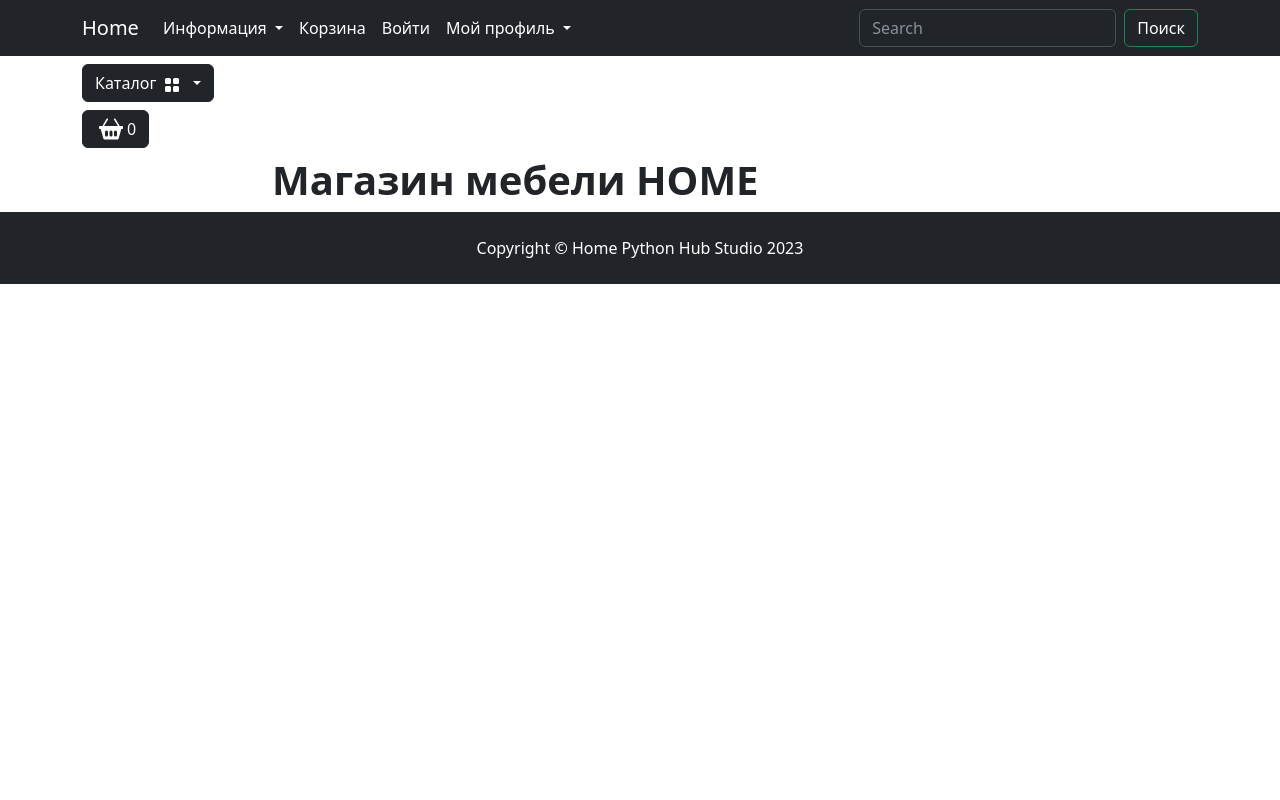
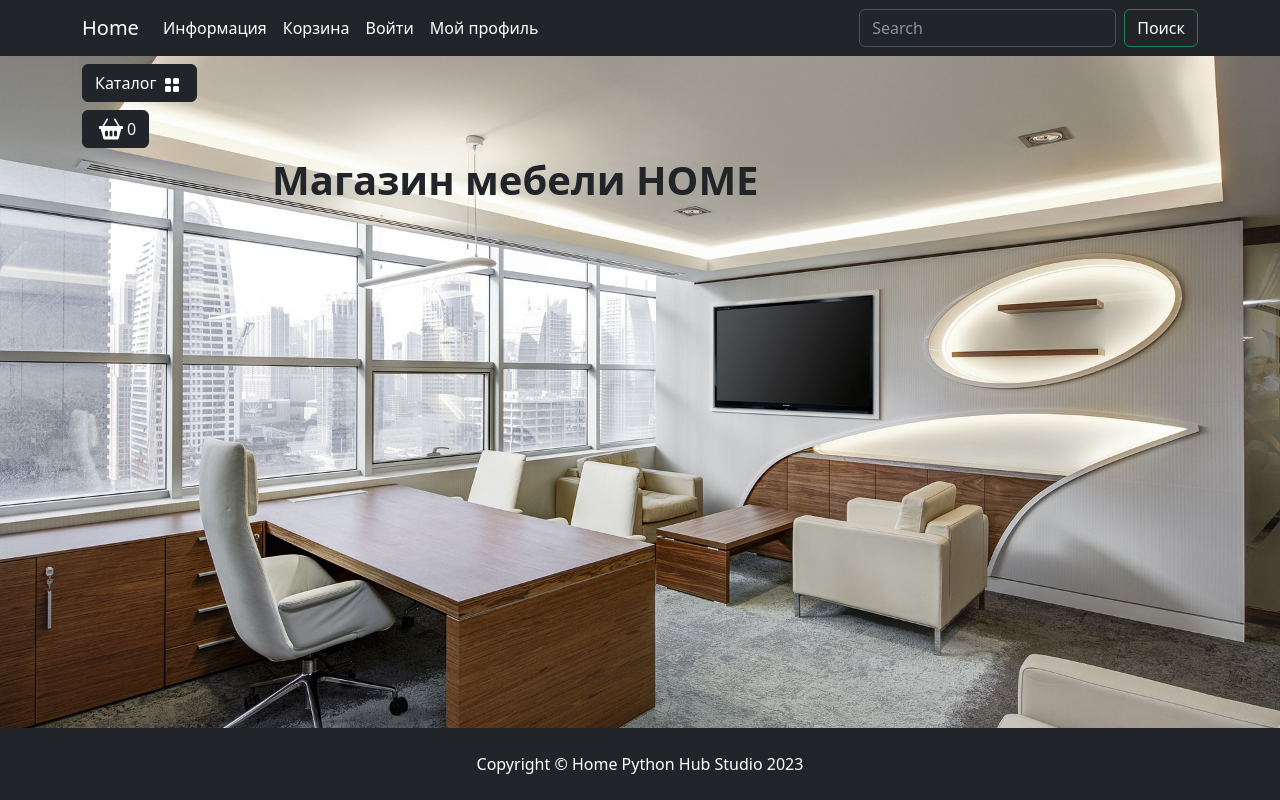
Before and after one commit to karybskyi/neekea_project, a Django app: page / in a window 1280 px wide. Run offline with Django 4.2, Linux system fonts and the light colour scheme; some libraries are stand-ins or nearby versions.

Commit message:
updated links in main.index.html template relative to main/static folder

```diff
--- a/main/templates/main/index.html
+++ b/main/templates/main/index.html
@@ -1,3 +1,5 @@
+{% load static %}
+
 <!DOCTYPE html>
 <html lang="en">
 
@@ -5,15 +7,15 @@
     <meta charset="UTF-8">
     <meta http-equiv="X-UA-Compatible" content="IE=edge">
     <meta name="viewport" content="width=device-width, initial-scale=1.0">
-    <link rel="stylesheet" href="deps/css/bootstrap/bootstrap.min.css">
-    <link rel="stylesheet" href="deps/css/my_css.css">
+    <link rel="stylesheet" href="{% static "css/bootstrap/bootstrap.min.css" %}">
+    <link rel="stylesheet" href="{% static "css/styles.css" %}">
     <!-- Стиль footer-a для главной страницы -->
-    <link rel="stylesheet" href="deps/css/my_footer_css.css">
+    <link rel="stylesheet" href="{% static "css/footer.css" %}">
     <!-- Favicons for different platforms -->
-    <link rel="apple-touch-icon" sizes="180x180" href="deps/favicon/apple-touch-icon.png">
-    <link rel="icon" type="image/png" sizes="32x32" href="deps/favicon/favicon-32x32.png">
-    <link rel="icon" type="image/png" sizes="16x16" href="deps/favicon/favicon-16x16.png">
-    <link rel="manifest" href="deps/favicon/site.webmanifest">
+    <link rel="apple-touch-icon" sizes="180x180" href="{% static "favicon/apple-touch-icon.png" %}">
+    <link rel="icon" type="image/png" sizes="32x32" href="{% static "favicon/favicon-32x32.png" %}">
+    <link rel="icon" type="image/png" sizes="16x16" href="{% static "favicon/favicon-16x16.png" %}">
+    <link rel="manifest" href="{% static "favicon/site.webmanifest" %}">
     <title>Home</title>
 </head>
 
@@ -80,7 +82,7 @@
                     <button class="btn btn-secondary dropdown-toggle btn-dark" type="button" data-bs-toggle="dropdown"
                         aria-expanded="false">
                         Каталог
-                        <img class="mx-1" src="deps/icons/grid-fill.svg" alt="Catalog Icon" width="16"
+                        <img class="mx-1" src="{% static "icons/grid-fill.svg" %}" alt="Catalog Icon" width="16"
                             height="16">
                     </button>
                     <ul class="dropdown-menu bg-dark" data-bs-theme="dark">
@@ -97,7 +99,7 @@
                 <div>
                     <button type="button" class="btn btn-dark btn-secondary d-flex" id="modalButton"
                         aria-expanded="false">
-                        <img class="mx-1" src="deps/icons/basket2-fill.svg" alt="Catalog Icon" width="24"
+                        <img class="mx-1" src="{% static "icons/basket2-fill.svg" %}" alt="Catalog Icon" width="24"
                             height="24">
                         <span id="goods-in-cart-count">0</span>
                     </button>
@@ -142,7 +144,7 @@
                                                     <div class="col p-0"><strong>100.00 $</strong></div>
                                                     <div class="col p-0">
                                                         <a href="#" class="remove-from-cart" data-cart-id="">
-                                                            <img class="mx-1" src="deps/icons/trash3-fill.svg"
+                                                            <img class="mx-1" src="{% static "icons/trash3-fill.svg" %}"
                                                                 alt="Catalog Icon" width="16" height="16">
                                                         </a>
                                                     </div>
@@ -186,10 +188,10 @@
             <p class="m-0 text-center text-white">Copyright &copy; Home Python Hub Studio 2023</p>
         </div>
     </footer>
-    <script src="deps/js/jquery/jquery-3.7.0.min.js"></script>
-    <script src="deps/js/jquery-events.js"></script>
-    <script src="deps/js/jquery-ajax.js"></script>
-    <script src="deps/js/bootstrap/bootstrap.bundle.min.js"></script>
+    <script src="{% static "js/jquery/jquery-3.7.0.min.js" %}"></script>
+    <script src="{% static "js/jquery-events.js" %}"></script>
+    <script src="{% static "js/jquery-ajax.js" %}"></script>
+    <script src="{% static "js/bootstrap/bootstrap.bundle.min.js" %}"></script>
 </body>
 
 </html>
```
